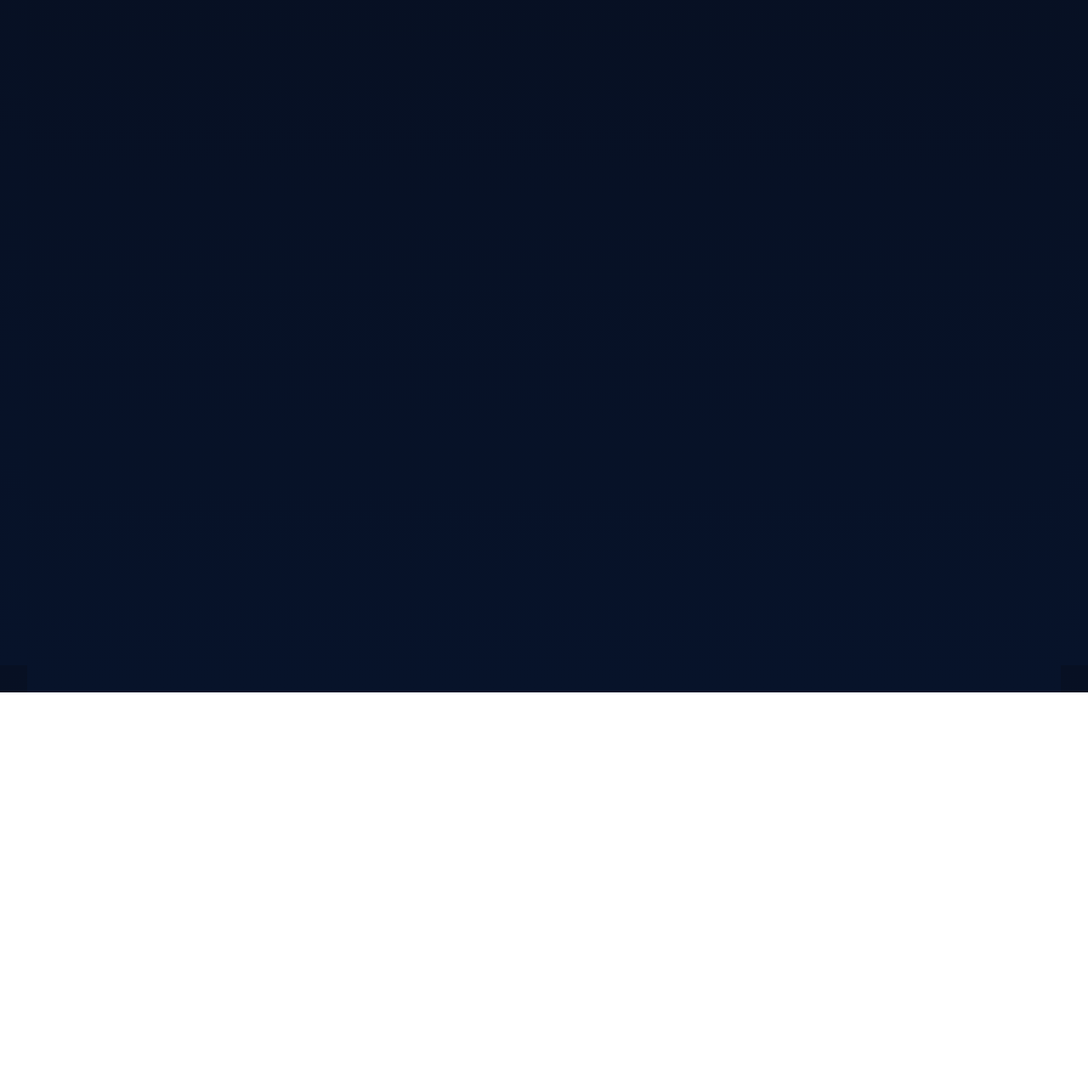
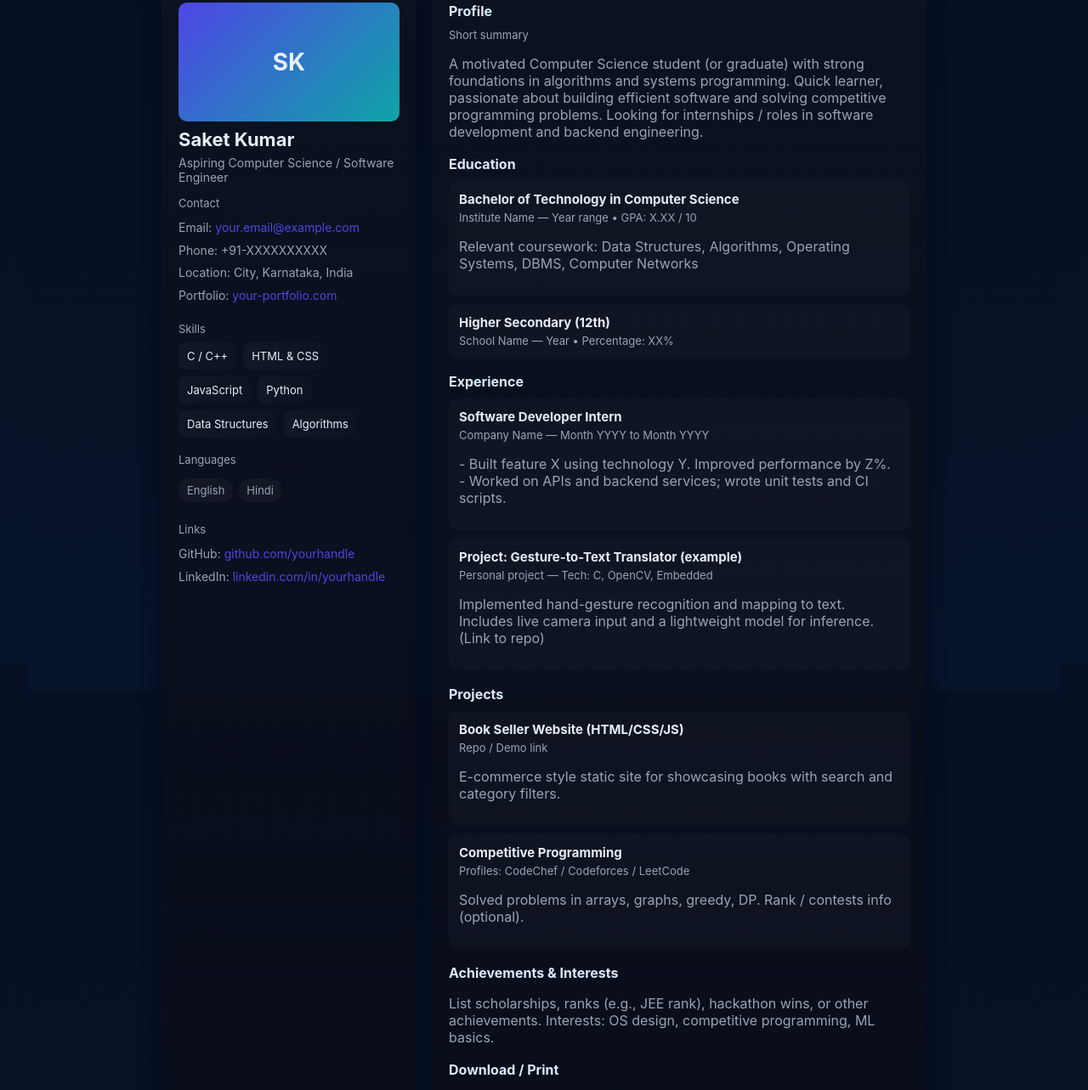
Before and after one commit to SaketKumar0608/resume, a plain HTML site: page index.html in a window 1280 px wide. Shown: the part 81-1364 px from the top of the page at 85% size. Before the commit the page ends 896 px from the top, so only its background shows below. Drawn offline with Linux system fonts and the light colour scheme.

Commit message:
Enhance styling and structure of index.html

```diff
--- a/index.html
+++ b/index.html
@@ -36,4 +36,131 @@
     .section .subtitle{color:var(--muted);font-size:13px;margin-bottom:8px}
     .job{padding:12px;border-radius:10px;background:rgba(255,255,255,0.02);margin-bottom:10px}
     .job h3{margin:0;font-size:15px}
-    .job .meta{font-size:13px;color:var(--muted);margi
+    .job .meta{font-size:13px;color:var(--muted);margin-top:4px}
+    .skills{display:flex;flex-wrap:wrap;gap:8px}
+    .skill{background:linear-gradient(90deg, rgba(255,255,255,0.03), rgba(255,255,255,0.01));padding:8px 10px;border-radius:8px;font-size:13px}
+
+    /* responsive */
+    @media (max-width:880px){.wrap{grid-template-columns:1fr;}.photo{height:100px} }
+
+    /* print friendly */
+    @media print{body{padding:0;background:white;color:black} .card{box-shadow:none;background:white} .pill{background:#eee}}
+
+    /* little utilities */
+    a, a:visited{color:var(--accent);text-decoration:none}
+    .muted{color:var(--muted)}
+  </style>
+</head>
+<body>
+  <div class="wrap">
+    <aside class="card">
+      <div class="photo">SK</div>
+      <h1>Saket Kumar</h1>
+      <p class="role">Aspiring Computer Science / Software Engineer</p>
+
+      <div class="section">
+        <div class="subtitle">Contact</div>
+        <div class="contact">
+          <div>Email: <a href="mailto:your.email@example.com">your.email@example.com</a></div>
+          <div>Phone: +91-XXXXXXXXXX</div>
+          <div>Location: City, Karnataka, India</div>
+          <div>Portfolio: <a href="#">your-portfolio.com</a></div>
+        </div>
+      </div>
+
+      <div class="section">
+        <div class="subtitle">Skills</div>
+        <div class="skills">
+          <span class="skill">C / C++</span>
+          <span class="skill">HTML &amp; CSS</span>
+          <span class="skill">JavaScript</span>
+          <span class="skill">Python</span>
+          <span class="skill">Data Structures</span>
+          <span class="skill">Algorithms</span>
+        </div>
+      </div>
+
+      <div class="section">
+        <div class="subtitle">Languages</div>
+        <div class="pill">English</div><div class="pill">Hindi</div>
+      </div>
+
+      <div class="section">
+        <div class="subtitle">Links</div>
+        <div class="contact">
+          <div>GitHub: <a href="#">github.com/yourhandle</a></div>
+          <div>LinkedIn: <a href="#">linkedin.com/in/yourhandle</a></div>
+        </div>
+      </div>
+    </aside>
+
+    <main class="card">
+      <section class="section">
+        <h2>Profile</h2>
+        <div class="subtitle">Short summary</div>
+        <p class="muted">A motivated Computer Science student (or graduate) with strong foundations in algorithms and systems programming. Quick learner, passionate about building efficient software and solving competitive programming problems. Looking for internships / roles in software development and backend engineering.</p>
+      </section>
+
+      <section class="section">
+        <h2>Education</h2>
+        <div class="job">
+          <h3>Bachelor of Technology in Computer Science</h3>
+          <div class="meta">Institute Name — Year range • GPA: X.XX / 10</div>
+          <p class="muted">Relevant coursework: Data Structures, Algorithms, Operating Systems, DBMS, Computer Networks</p>
+        </div>
+        <div class="job">
+          <h3>Higher Secondary (12th)</h3>
+          <div class="meta">School Name — Year • Percentage: XX%</div>
+        </div>
+      </section>
+
+      <section class="section">
+        <h2>Experience</h2>
+        <div class="job">
+          <h3>Software Developer Intern</h3>
+          <div class="meta">Company Name — Month YYYY to Month YYYY</div>
+          <p class="muted">- Built feature X using technology Y. Improved performance by Z%.
+- Worked on APIs and backend services; wrote unit tests and CI scripts.</p>
+        </div>
+
+        <div class="job">
+          <h3>Project: Gesture-to-Text Translator (example)</h3>
+          <div class="meta">Personal project — Tech: C, OpenCV, Embedded</div>
+          <p class="muted">Implemented hand-gesture recognition and mapping to text. Includes live camera input and a lightweight model for inference. (Link to repo)</p>
+        </div>
+      </section>
+
+      <section class="section">
+        <h2>Projects</h2>
+        <div class="job">
+          <h3>Book Seller Website (HTML/CSS/JS)</h3>
+          <div class="meta">Repo / Demo link</div>
+          <p class="muted">E-commerce style static site for showcasing books with search and category filters.</p>
+        </div>
+        <div class="job">
+          <h3>Competitive Programming</h3>
+          <div class="meta">Profiles: CodeChef / Codeforces / LeetCode</div>
+          <p class="muted">Solved problems in arrays, graphs, greedy, DP. Rank / contests info (optional).</p>
+        </div>
+      </section>
+
+      <section class="section">
+        <h2>Achievements &amp; Interests</h2>
+        <p class="muted">List scholarships, ranks (e.g., JEE rank), hackathon wins, or other achievements. Interests: OS design, competitive programming, ML basics.</p>
+      </section>
+
+      <section class="section">
+        <h2>Download / Print</h2>
+        <p class="muted">To save this as a PDF: press Ctrl+P (Windows) or Cmd+P (Mac) and choose "Save as PDF". Edit the fields directly in the HTML file before exporting.</p>
+      </section>
+    </main>
+  </div>
+
+  <!--
+    HOW TO EDIT:
+    - Replace placeholder texts (email, phone, institute, company names) with your own details.
+    - Add or remove sections as needed. This is a single-file resume ready to use.
+    - For more styles, ask me and I can produce a different template (minimal, one-page, two-column, or ATS-friendly).
+  -->
+</body>
+</html>
```
